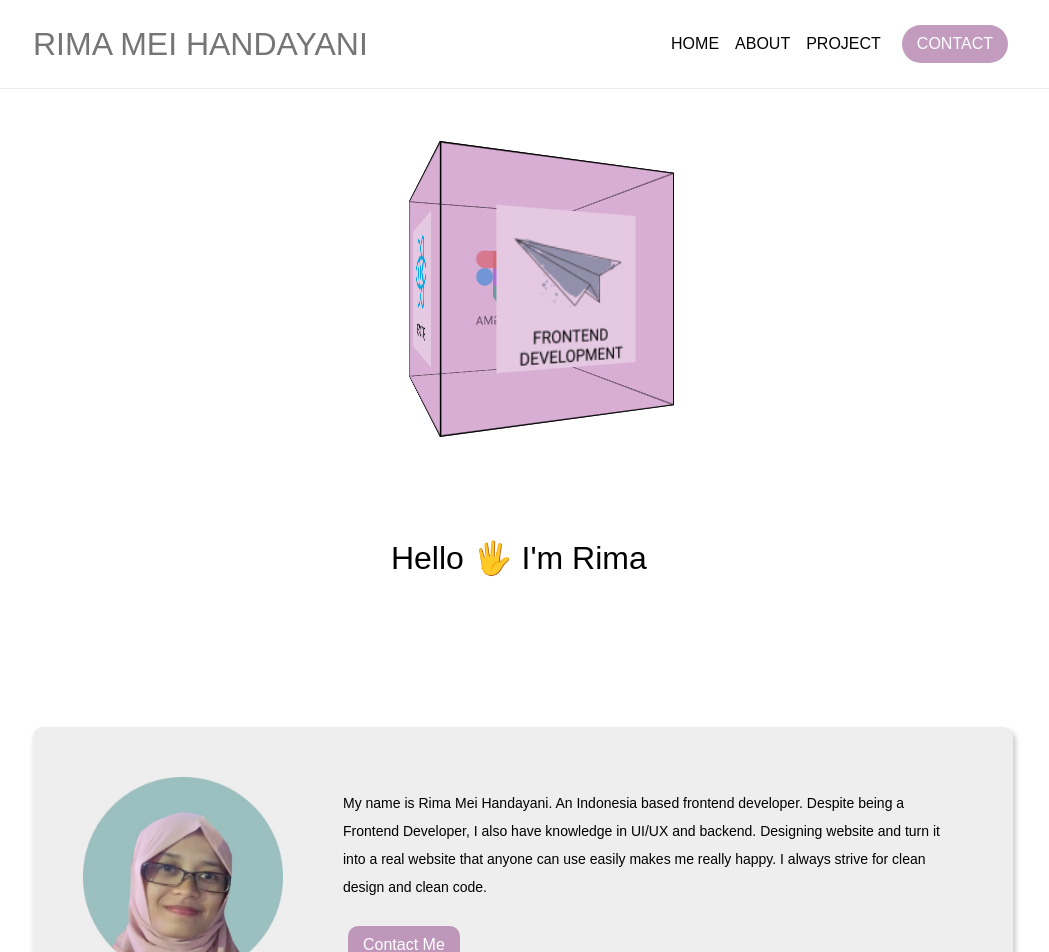
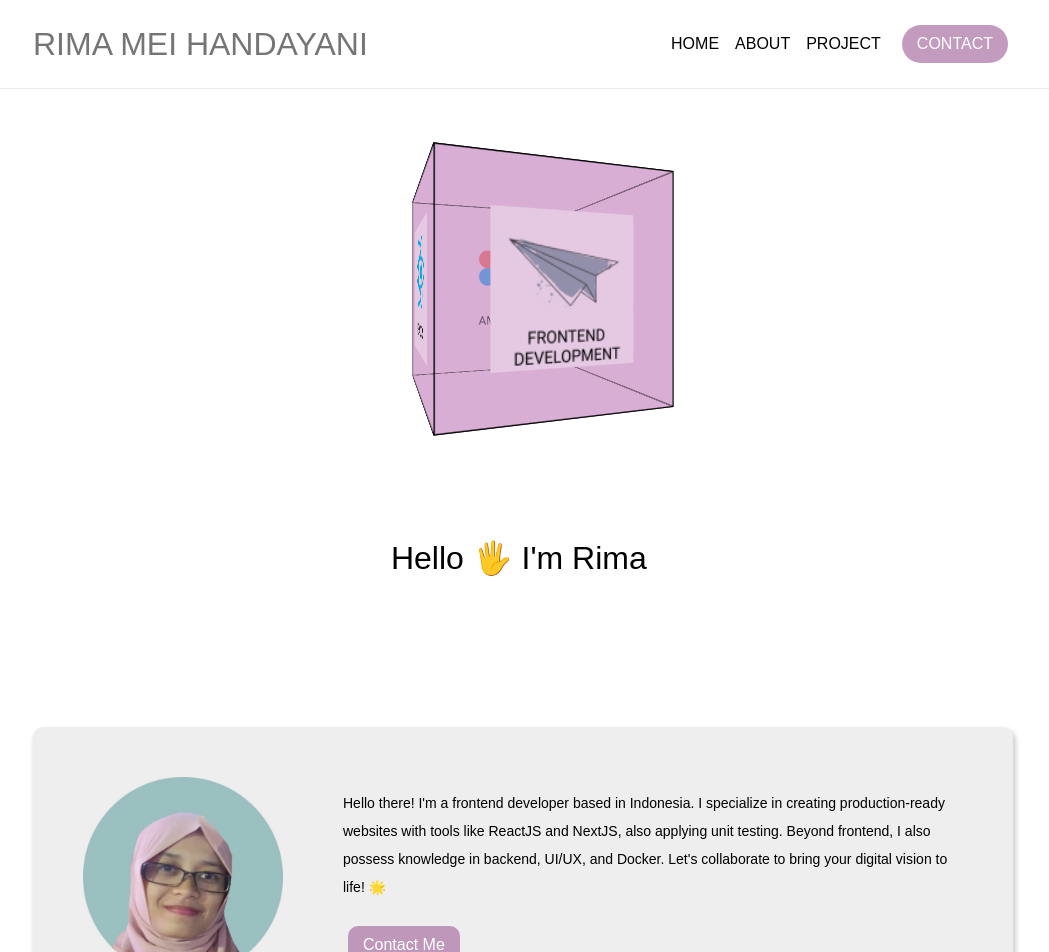
Before and after one commit to rimamei/portfolio, a React (Vite) app: page / in a window 1280 px wide. Shown: the top 952 px of the page, without its empty margins (117-1166 px from the left). Built offline with nearby package versions, Linux system fonts and the light colour scheme.

Commit message:
fix: about and remove work experience

```diff
--- a/src/components/About/index.jsx
+++ b/src/components/About/index.jsx
@@ -1,4 +1,3 @@
-import React from 'react';
 import styles from './About.module.css';
 import { Link } from 'react-scroll';
 
@@ -17,11 +16,11 @@ const About = () => {
         </div>
         <div className={styles.right}>
           <p className={styles.p}>
-            My name is Rima Mei Handayani. An Indonesia based frontend
-            developer. Despite being a Frontend Developer, I also have knowledge
-            in UI/UX and backend. Designing website and turn it into a real
-            website that anyone can use easily makes me really happy. I always
-            strive for clean design and clean code.
+            Hello there! I&apos;m a frontend developer based in Indonesia. I
+            specialize in creating production-ready websites with tools like
+            ReactJS and NextJS, also applying unit testing. Beyond frontend, I
+            also possess knowledge in backend, UI/UX, and Docker. Let&apos;s
+            collaborate to bring your digital vision to life! 🌟
           </p>
           <Link
             to="contact"
--- a/src/page/index.jsx
+++ b/src/page/index.jsx
@@ -1,7 +1,6 @@
-import React from "react";
-import { About, Contact, Footer, Header, Project, WorkExperience } from "../components";
-import { BackToTop, Box, Typing } from "../parts";
-import { Element } from "react-scroll";
+import { About, Contact, Footer, Header, Project } from '../components';
+import { BackToTop, Box, Typing } from '../parts';
+import { Element } from 'react-scroll';
 
 const Home = () => {
   return (
@@ -17,9 +16,9 @@ const Home = () => {
       <Element name="project">
         <Project />
       </Element>
-      <Element name="experience">
+      {/* <Element name="experience">
         <WorkExperience />
-      </Element>
+      </Element> */}
       <Element name="contact">
         <Contact />
       </Element>
```
